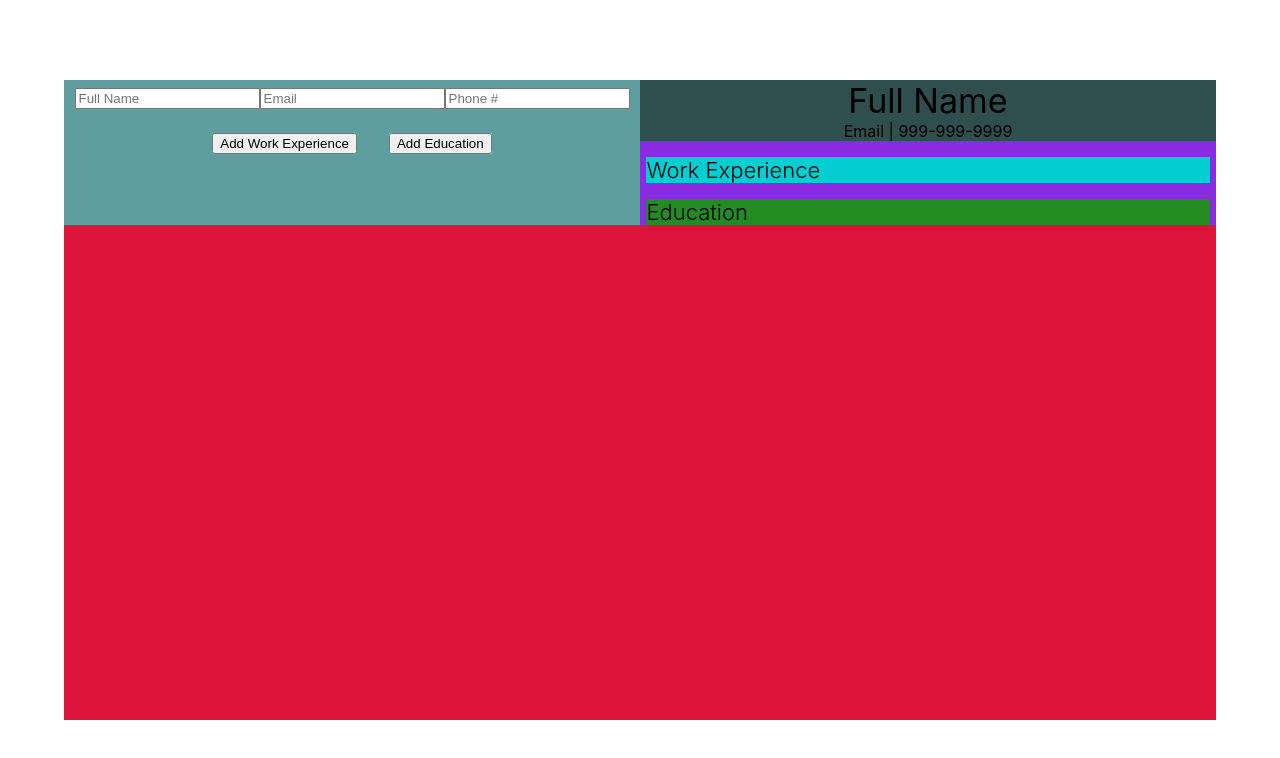
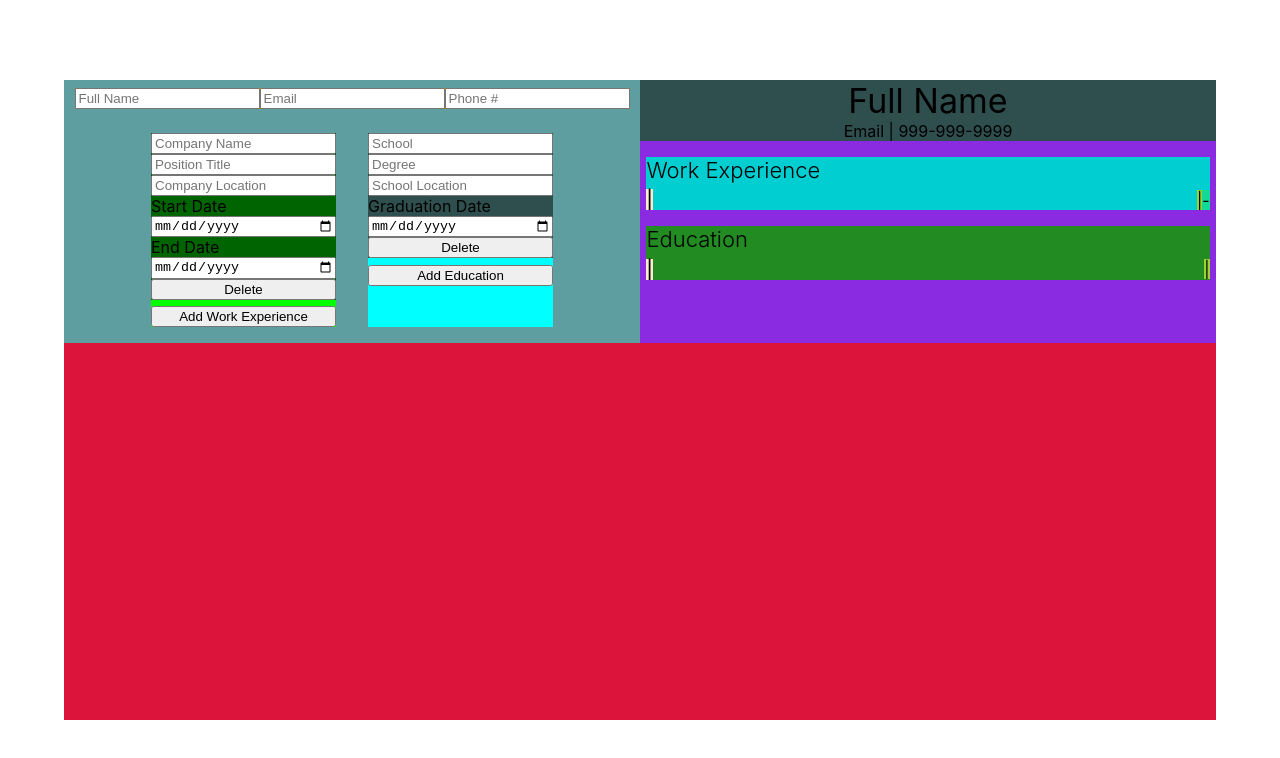
Before and after one commit to tylershanks/cv-application, a React (Create React App) app: page / in a window 1280 px wide. Shown: the top 758 px of the page. Built offline with nearby package versions, Linux system fonts and the light colour scheme.

Commit message:
all of the functionality is done. it all works exactly how I want it to. Now i just need to make it look prettier so let us all pray

```diff
--- a/src/App.js
+++ b/src/App.js
@@ -27,26 +27,26 @@ class App extends Component {
       },
 
       workExperienceEntry: [
-        /* {
+        {
 
           identity: uuid(),
-          companyName: 'Company Name',
-          positionTitle: 'Position Title',
-          companyLocation: 'Company Location',
-          companyStartDate: 'YYYY-MM-DD',
-          companyEndDate: 'YYYY-MM-DD',
+          companyName: '',
+          positionTitle: '',
+          companyLocation: '',
+          companyStartDate: '',
+          companyEndDate: '',
           spacingDash: ' - ',
-        },*/
+        },
       ],
 
-      educationEntry: [/*
+      educationEntry: [
         {
           identity: uuid(),
-          schoolName: 'School Name',
-          schoolDegree: 'School Degree',
-          schoolLocation: 'School Location',
-          schoolGraduationDate: 'YYYY-MM-DD',
-        },*/
+          schoolName: '',
+          schoolDegree: '',
+          schoolLocation: '',
+          schoolGraduationDate: '',
+        },
       ],
     };
     this.changeHandlerEducation = this.changeHandlerEducation.bind(this);
@@ -88,14 +88,16 @@ class App extends Component {
   // Any time an input field is changed in the education section,
   // update the state which links to the right hand side's text.
   // eslint-disable-next-line require-jsdoc
-  changeHandlerEducation = (inputUser) => {
-    this.setState((prevState) => {
-      const newUsers = prevState.educationEntry.map((element) => {
-        if (element.key === inputUser.key) return inputUser;
-        return element;
-      });
-      return {educationEntry: newUsers};
-    });
+  changeHandlerEducation = (event) => {
+    // eslint-disable-next-line max-len
+    if (['schoolName', 'schoolDegree', 'schoolLocation', 'schoolGraduationDate'].includes(event.target.name)) {
+      const educationEntry = [...this.state.educationEntry];
+      // eslint-disable-next-line max-len
+      educationEntry[event.target.id][event.target.name] = event.target.value;
+      this.setState({educationEntry});
+    } else {
+      this.setState({[event.target.name]: event.target.value});
+    }
   };
 
   // add work experience
@@ -103,11 +105,11 @@ class App extends Component {
     console.log('add work xp clicked');
     this.setState({workExperienceEntry: [...this.state.workExperienceEntry, {
       identity: uuid(),
-      companyName: 'Company Name',
-      positionTitle: 'Position Title',
-      companyLocation: 'Company Location',
-      companyStartDate: 'YYYY-MM-DD',
-      companyEndDate: 'YYYY-MM-DD',
+      companyName: '',
+      positionTitle: '',
+      companyLocation: '',
+      companyStartDate: '',
+      companyEndDate: '',
       spacingDash: ' - ',
     }]});
   };
@@ -115,10 +117,9 @@ class App extends Component {
   // delete work experience
   clickedDeleteWorkXP = (index) => {
     console.log('delete work xp clicked');
-    console.log(index);
     const item = index;
     const newList = [].concat(this.state.workExperienceEntry);
-    newList.splice(item.index, 1);
+    newList.splice(item, 1);
     this.setState({workExperienceEntry: newList});
   };
 
@@ -127,10 +128,10 @@ class App extends Component {
     console.log('add education clicked');
     this.setState({educationEntry: [...this.state.educationEntry, {
       identity: uuid(),
-      schoolName: 'School Name',
-      schoolDegree: 'School Degree',
-      schoolLocation: 'School Location',
-      schoolGraduationDate: 'YYYY-MM-DD',
+      schoolName: '',
+      schoolDegree: '',
+      schoolLocation: '',
+      schoolGraduationDate: '',
     }]});
   };
 
--- a/src/components/EducationSectionCVEntry.js
+++ b/src/components/EducationSectionCVEntry.js
@@ -3,19 +3,19 @@ import React from 'react';
 
 const EducationSectionCVEntry = (props) => {
   const EducationSectionCVEntry = props.educationEntry.map((entry, index) =>
-    <div className='educationSectionEntry' key={index}>
+    <div className='educationSectionEntry' key={index} id={index}>
       <div className='schoolNameResume'>
-        {props.educationEntry.schoolName}
+        {props.educationEntry[index].schoolName}
         {props.personalInfo.spacingLine}
       </div>
       <div className='schoolDegreeResume'>
-        {props.educationEntry.schoolDegree}
+        {props.educationEntry[index].schoolDegree}
       </div>
       <div className='schoolLocationResume'>
-        {props.educationEntry.schoolLocation}
+        {props.educationEntry[index].schoolLocation}
         {props.personalInfo.spacingLine}</div>
       <div className='schoolGraduationDateResume'>
-        {props.educationEntry.schoolGraduationDate}
+        {props.educationEntry[index].schoolGraduationDate}
       </div>
     </div>,
   );
--- a/src/components/EducationSectionForm.js
+++ b/src/components/EducationSectionForm.js
@@ -6,23 +6,31 @@ const EducationSectionForm = (props) => {
     <div className='educationSectionForm' key={index}>
       <input
         placeholder='School'
+        name='schoolName'
         id={index}
+        value={props.educationEntry[index].schoolName}
         onChange={props.onChange}
       />
       <input
         placeholder='Degree'
+        name='schoolDegree'
         id={index}
+        value={props.educationEntry[index].schoolDegree}
         onChange={props.onChange}
       />
       <input
         placeholder='School Location'
+        name='schoolLocation'
         id={index}
+        value={props.educationEntry[index].schoolLocation}
         onChange={props.onChange}
       />
     Graduation Date
       <input
         type="date"
+        name='schoolGraduationDate'
         id={index}
+        value={props.educationEntry[index].schoolGraduationDate}
         onChange={props.onChange}
       />
       <button
--- a/src/components/WorkExperienceCVEntry.js
+++ b/src/components/WorkExperienceCVEntry.js
@@ -3,22 +3,23 @@ import React from 'react';
 
 const WorkExperienceCVEntry = (props) => {
   const workExperienceFormList = props.workExperienceEntry.map((entry, index) =>
-    <div className='workExperienceEntry' key={index}>
+    <div className='workExperienceEntry' key={index} id={index}>
       <div className='companyNameResume'>
-        {props.workExperienceEntry.companyName}
+        {/* eslint-disable-next-line max-len*/}
+        {props.workExperienceEntry[index].companyName}
         {props.personalInfo.spacingLine}
       </div>
       <div className='positionTitleResume'>
-        {props.workExperienceEntry.positionTitle}
+        {props.workExperienceEntry[index].positionTitle}
       </div>
       <div className='companyLocationResume'>
-        {props.workExperienceEntry.companyLocation}
+        {props.workExperienceEntry[index].companyLocation}
         {props.personalInfo.spacingLine}
       </div>
       <div className='companyStartFinishResume'>
-        {props.workExperienceEntry.companyStartDate}
-        {props.workExperienceEntry.spacingDash}
-        {props.workExperienceEntry.companyEndDate}
+        {props.workExperienceEntry[index].companyStartDate}
+        {props.workExperienceEntry[index].spacingDash}
+        {props.workExperienceEntry[index].companyEndDate}
       </div>
     </div>,
   );
--- a/src/components/WorkExperienceForm.js
+++ b/src/components/WorkExperienceForm.js
@@ -7,6 +7,7 @@ const workExperienceForm = (props) => {
         placeholder='Company Name'
         name='companyName'
         id={index}
+        value={props.workExperienceEntry[index].companyName}
         type='text'
         onChange={props.onChange}
       />
@@ -14,6 +15,7 @@ const workExperienceForm = (props) => {
         placeholder='Position Title'
         name='positionTitle'
         id={index}
+        value={props.workExperienceEntry[index].positionTitle}
         type='text'
         onChange={props.onChange}
       />
@@ -21,6 +23,7 @@ const workExperienceForm = (props) => {
         placeholder='Company Location'
         name='companyLocation'
         id={index}
+        value={props.workExperienceEntry[index].companyLocation}
         type='text'
         onChange={props.onChange}
       />
@@ -29,6 +32,7 @@ const workExperienceForm = (props) => {
         type='date'
         name='companyStartDate'
         id={index}
+        value={props.workExperienceEntry[index].companyStartDate}
         onChange={props.onChange}
       />
                 End Date
@@ -36,6 +40,7 @@ const workExperienceForm = (props) => {
         type='date'
         name='companyEndDate'
         id={index}
+        value={props.workExperienceEntry[index].companyEndDate}
         onChange={props.onChange}
       />
       <button
```
